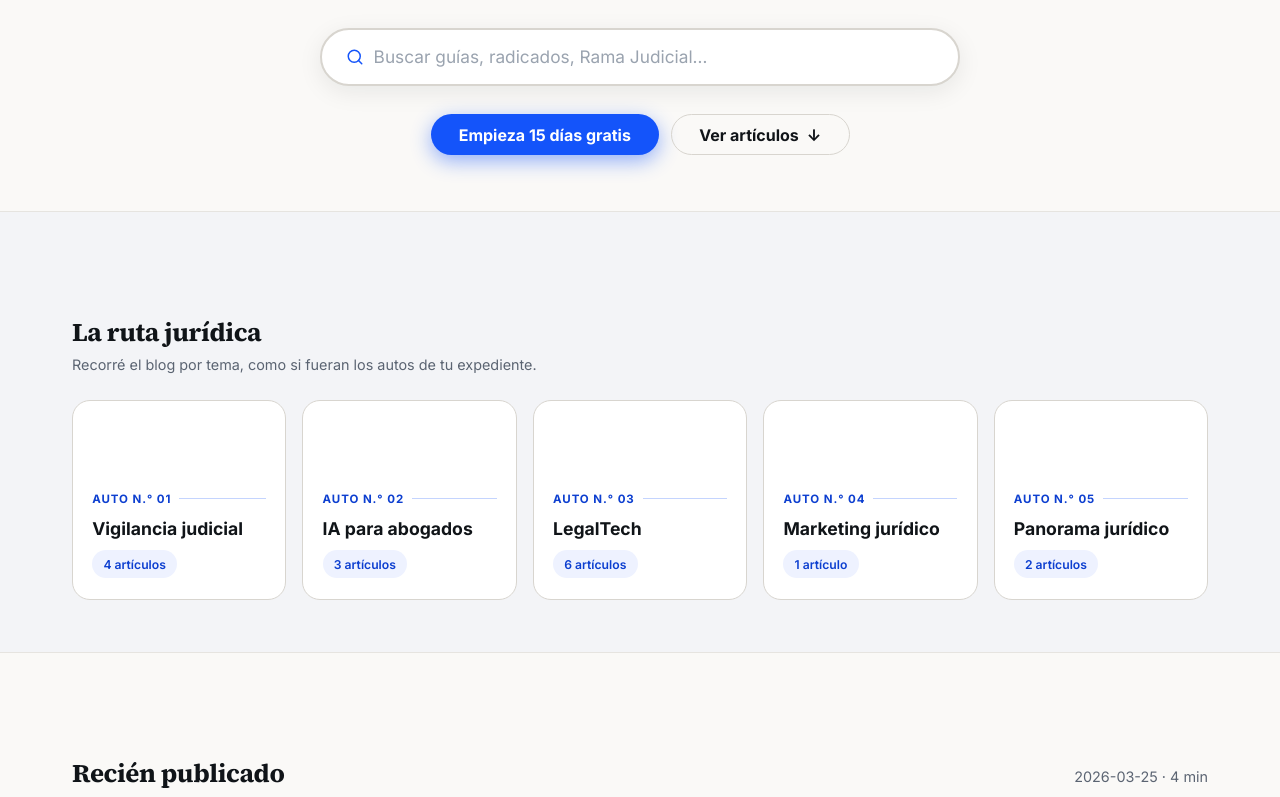
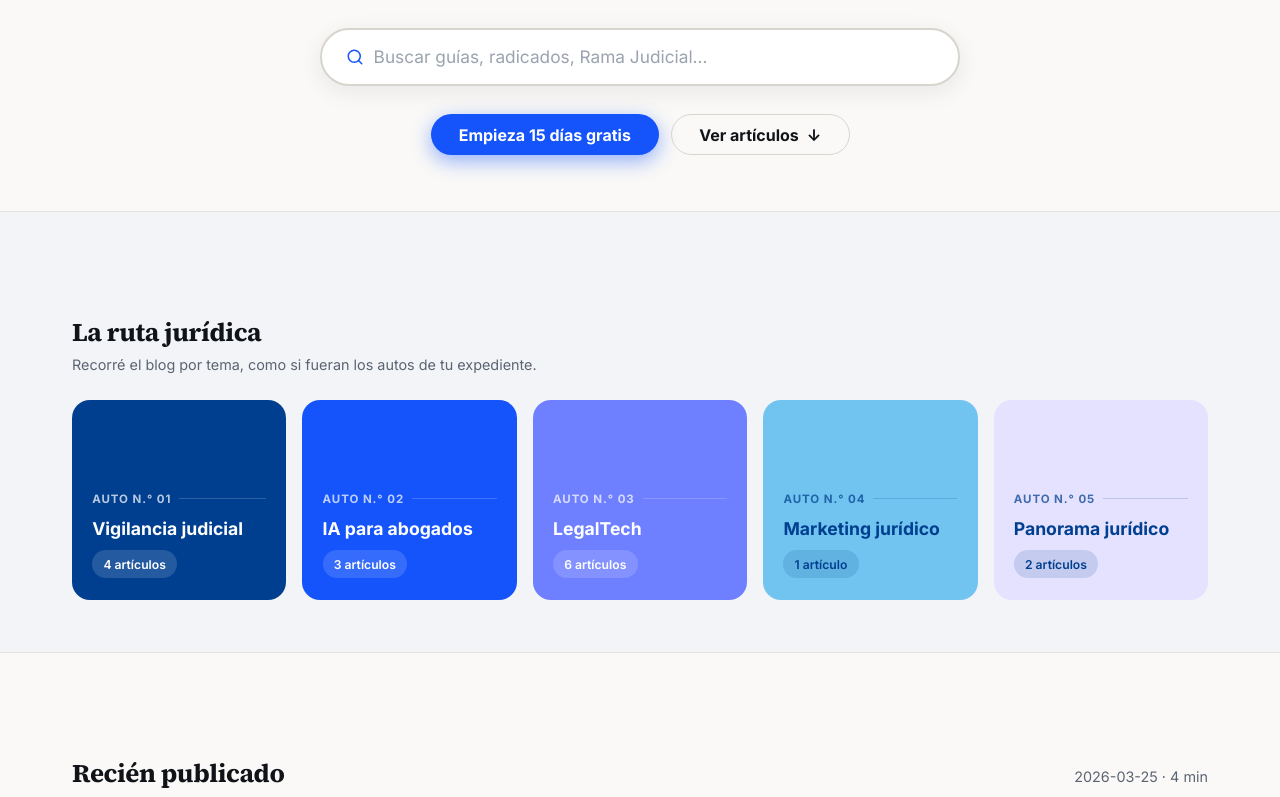
Before and after one commit to wabog/wabog-blog, a Next.js app: page / in a window 1280 px wide. Shown: the part 414-1211 px from the top of the page. Built offline with nearby package versions, Linux system fonts and the light colour scheme.

Commit message:
feat: aplica la paleta de la marca a las tarjetas de la ruta jurídica

```diff
--- a/app/globals.css
+++ b/app/globals.css
@@ -566,18 +566,18 @@ a {
   min-height: 200px;
   padding: 1.6rem 1.2rem 1.3rem;
   border-radius: 18px;
-  border: 1px solid var(--line-2);
-  background: var(--surface);
-  color: var(--ink);
+  border: 1px solid transparent;
+  background: var(--topic-bg, var(--accent-500));
+  color: var(--topic-fg, #ffffff);
   overflow: hidden;
   justify-content: flex-end;
-  transition: border-color 0.15s ease, box-shadow 0.15s ease, transform 0.15s ease;
+  transition: transform 0.15s ease, box-shadow 0.15s ease, filter 0.15s ease;
 }
 
 .topic-card:hover {
-  border-color: var(--accent-500);
-  box-shadow: 0 10px 28px color-mix(in srgb, var(--accent-500) 18%, transparent);
   transform: translateY(-3px);
+  box-shadow: 0 14px 32px rgba(0, 20, 60, 0.22);
+  filter: saturate(1.08);
 }
 
 .topic-instance {
@@ -588,14 +588,16 @@ a {
   font-weight: 700;
   letter-spacing: 0.08em;
   text-transform: uppercase;
-  color: var(--accent-600);
+  color: currentColor;
+  opacity: 0.72;
 }
 
 .topic-instance::after {
   content: "";
   flex: 1;
   height: 1px;
-  background: color-mix(in srgb, var(--accent-500) 25%, transparent);
+  background: currentColor;
+  opacity: 0.25;
 }
 
 .topic-name {
@@ -611,8 +613,8 @@ a {
   width: fit-content;
   font-size: 0.76rem;
   font-weight: 600;
-  color: var(--accent-600);
-  background: var(--accent-50);
+  color: currentColor;
+  background: color-mix(in srgb, currentColor 14%, transparent);
   padding: 0.28rem 0.7rem;
   border-radius: 999px;
 }
--- a/app/page.tsx
+++ b/app/page.tsx
@@ -1,8 +1,17 @@
 import Link from "next/link";
+import type { CSSProperties } from "react";
 import { FeaturedPost } from "@/components/featured-post";
 import { PostCard } from "@/components/post-card";
 import { SearchBar } from "@/components/search";
 import { getAllPosts, getAllTags, getCuratedTagOrder, getLatestPost } from "@/lib/posts";
+
+const TOPIC_COLORS: Record<string, { bg: string; fg: string }> = {
+  "vigilancia-judicial": { bg: "#003f8f", fg: "#ffffff" },
+  "ia-legal": { bg: "#1454fa", fg: "#ffffff" },
+  legaltech: { bg: "#6e80ff", fg: "#ffffff" },
+  "marketing-legal": { bg: "#71c4ef", fg: "#003f8f" },
+  "panorama-juridico": { bg: "#e5e2ff", fg: "#003f8f" },
+};
 
 export const metadata = {
   title: "Blog de Wabog — Gestión legal inteligente",
@@ -66,11 +75,14 @@ export default function HomePage() {
             </div>
           </div>
           <div className="topics-row">
-            {orderedTags.map((t, i) => (
+            {orderedTags.map((t, i) => {
+              const color = TOPIC_COLORS[t.slug] ?? TOPIC_COLORS[Object.keys(TOPIC_COLORS)[0]];
+              return (
                 <Link
                   key={t.slug}
                   href={`/tag/${t.slug}`}
                   className="topic-card"
+                  style={{ "--topic-bg": color.bg, "--topic-fg": color.fg } as CSSProperties}
                   data-analytics={`home_tema_${t.slug}`}
                 >
                   <span className="topic-instance">
@@ -81,7 +93,8 @@ export default function HomePage() {
                     {t.count} artículo{t.count === 1 ? "" : "s"}
                   </span>
                 </Link>
-            ))}
+              );
+            })}
           </div>
         </div>
       </section>
```
Lines whose indentation alone changed are shown as unchanged.
